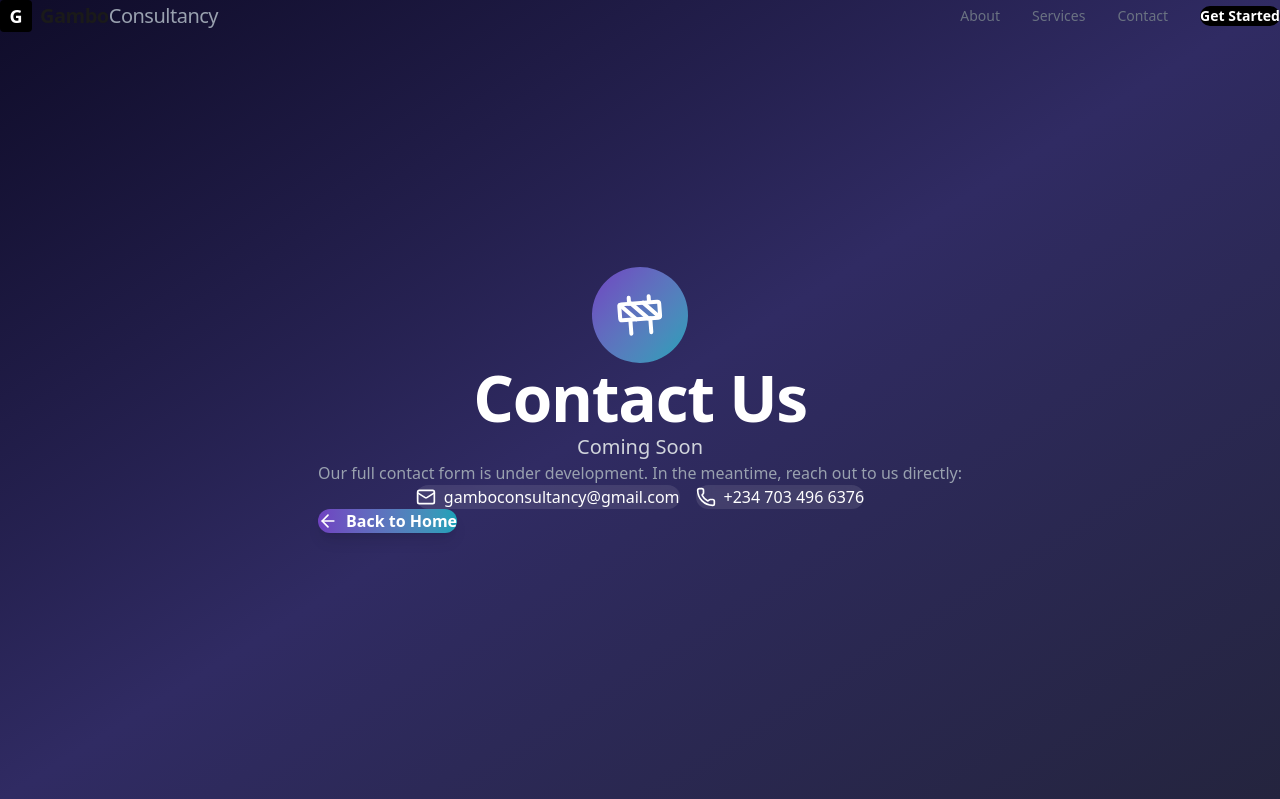
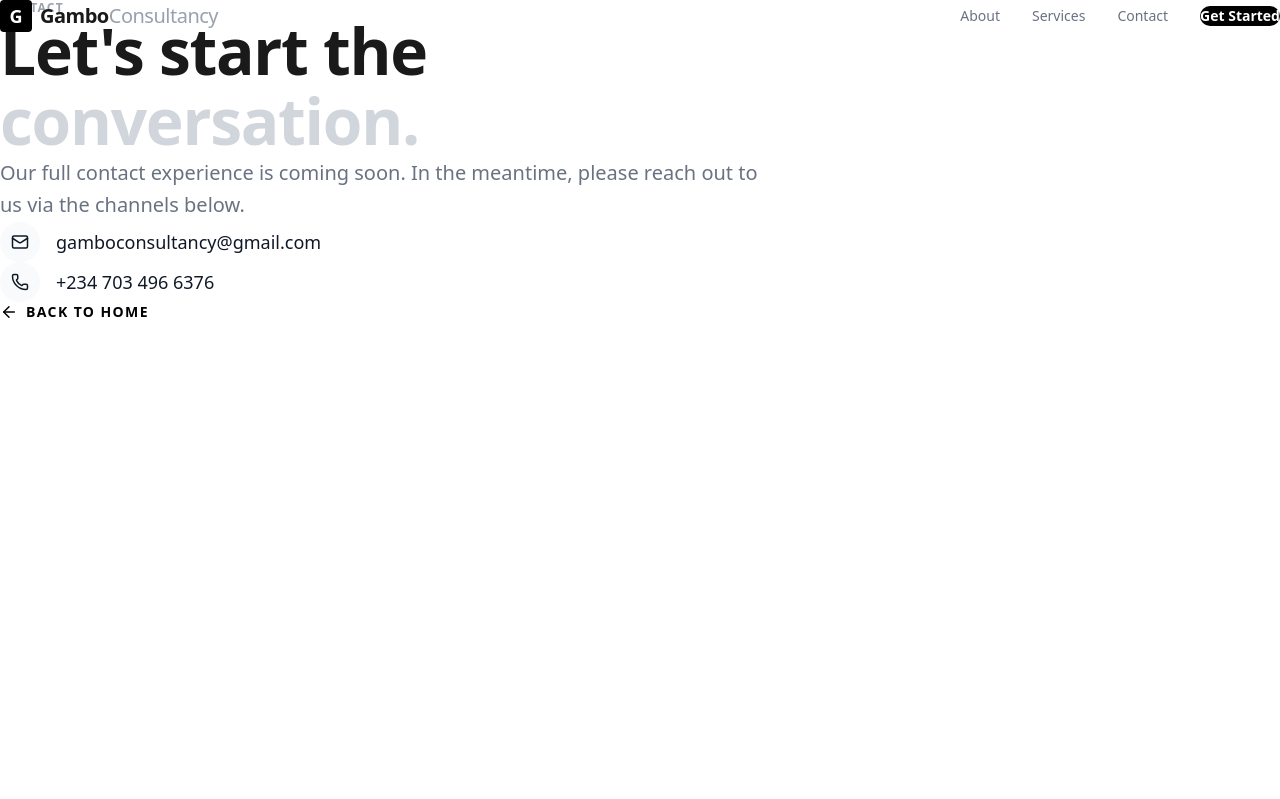
Before and after one commit to samkiell/GamboConsultancy, a Next.js app: page /contact in a window 1280 px wide. Shown: the top 799 px of the page. Built offline with nearby package versions, Linux system fonts and the light colour scheme.

Commit message:
feat: add About, Contact, and Services placeholder pages

```diff
--- a/src/app/about/page.tsx
+++ b/src/app/about/page.tsx
@@ -2,49 +2,27 @@
 
 import { motion } from 'framer-motion';
 import Link from 'next/link';
-import { ArrowLeft, Construction } from 'lucide-react';
+import { ArrowLeft } from 'lucide-react';
 
 export default function AboutPage() {
   return (
-    <div className="min-h-screen bg-gradient-to-br from-[#0f0c29] via-[#302b63] to-[#24243e] flex items-center justify-center px-4">
-      <motion.div
-        initial={{ opacity: 0, y: 20 }}
-        animate={{ opacity: 1, y: 0 }}
-        transition={{ duration: 0.6 }}
-        className="text-center max-w-2xl"
-      >
+    <main className="min-h-screen pt-40 pb-20 px-6">
+      <div className="max-w-3xl mx-auto">
         <motion.div
-          animate={{ rotate: [0, 10, -10, 0] }}
-          transition={{ duration: 2, repeat: Infinity }}
-          className="inline-block mb-8"
+          initial={{ opacity: 0, y: 10 }}
+          animate={{ opacity: 1, y: 0 }}
+          transition={{ duration: 0.6 }}
         >
-          <div className="w-24 h-24 rounded-full bg-gradient-to-br from-[#007BFF] to-[#17A2B8] flex items-center justify-center mx-auto">
-            <Construction className="w-12 h-12 text-white" />
-          </div>
+          <span className="text-xs font-bold uppercase tracking-widest text-gray-400 mb-8 block">About Us</span>
+          <h1 className="mb-8">Our journey of <span className="text-gray-300">excellence.</span></h1>
+          <p className="text-xl text-gray-500 leading-relaxed mb-12">
+            We are currently refining our story to better reflect our vision for the future of consultancy. This page is under construction and will be back soon with a full overview of our team and ethos.
+          </p>
+          <Link href="/" className="inline-flex items-center gap-2 text-sm font-bold uppercase tracking-widest text-black hover:gap-4 transition-all">
+            <ArrowLeft size={18} /> Back to Home
+          </Link>
         </motion.div>
-
-        <h1 className="text-4xl md:text-5xl font-bold text-white mb-4">
-          About Us
-        </h1>
-        <p className="text-xl text-gray-300 mb-2">
-          Coming Soon
-        </p>
-        <p className="text-gray-400 mb-8">
-          We're working hard to bring you more information about Gambo Consultancy.
-          Check back soon to learn about our mission, vision, and the team behind our success.
-        </p>
-
-        <Link href="/">
-          <motion.button
-            whileHover={{ scale: 1.05 }}
-            whileTap={{ scale: 0.95 }}
-            className="px-8 py-4 bg-gradient-to-r from-[#007BFF] to-[#17A2B8] rounded-full font-semibold text-white shadow-lg flex items-center gap-2 mx-auto"
-          >
-            <ArrowLeft size={20} />
-            Back to Home
-          </motion.button>
-        </Link>
-      </motion.div>
-    </div>
+      </div>
+    </main>
   );
 }
--- a/src/app/contact/page.tsx
+++ b/src/app/contact/page.tsx
@@ -2,66 +2,39 @@
 
 import { motion } from 'framer-motion';
 import Link from 'next/link';
-import { ArrowLeft, Construction, Mail, Phone } from 'lucide-react';
+import { ArrowLeft, Mail, Phone } from 'lucide-react';
 
 export default function ContactPage() {
   return (
-    <div className="min-h-screen bg-gradient-to-br from-[#0f0c29] via-[#302b63] to-[#24243e] flex items-center justify-center px-4">
+    <main className="min-h-screen pt-40 pb-20 px-6">
+      <div className="max-w-3xl mx-auto">
         <motion.div
-        initial={{ opacity: 0, y: 20 }}
+          initial={{ opacity: 0, y: 10 }}
           animate={{ opacity: 1, y: 0 }}
           transition={{ duration: 0.6 }}
-        className="text-center max-w-2xl"
         >
-        <motion.div
-          animate={{ rotate: [0, 10, -10, 0] }}
-          transition={{ duration: 2, repeat: Infinity }}
-          className="inline-block mb-8"
-        >
-          <div className="w-24 h-24 rounded-full bg-gradient-to-br from-[#6f42c1] to-[#17A2B8] flex items-center justify-center mx-auto">
-            <Construction className="w-12 h-12 text-white" />
-          </div>
-        </motion.div>
-
-        <h1 className="text-4xl md:text-5xl font-bold text-white mb-4">
-          Contact Us
-        </h1>
-        <p className="text-xl text-gray-300 mb-2">
-          Coming Soon
-        </p>
-        <p className="text-gray-400 mb-8">
-          Our full contact form is under development. In the meantime, reach out to us directly:
+          <span className="text-xs font-bold uppercase tracking-widest text-gray-400 mb-8 block">Contact</span>
+          <h1 className="mb-8">Let's start the <span className="text-gray-300">conversation.</span></h1>
+          <p className="text-xl text-gray-500 leading-relaxed mb-12">
+            Our full contact experience is coming soon. In the meantime, please reach out to us via the channels below.
           </p>
 
-        {/* Quick Contact Info */}
-        <div className="flex flex-col sm:flex-row gap-4 justify-center mb-8">
-          <a
-            href="mailto:gamboconsultancy@gmail.com"
-            className="flex items-center gap-2 px-6 py-3 bg-white/10 backdrop-blur-sm rounded-full text-white hover:bg-white/20 transition-colors"
-          >
-            <Mail size={20} />
-            <span>gamboconsultancy@gmail.com</span>
+          <div className="space-y-6 mb-12">
+              <a href="mailto:gamboconsultancy@gmail.com" className="flex items-center gap-4 text-lg font-medium text-gray-900 hover:text-blue-600 transition-colors">
+                <div className="w-10 h-10 bg-gray-50 flex items-center justify-center rounded-full"><Mail size={18} /></div>
+                gamboconsultancy@gmail.com
               </a>
-          <a
-            href="tel:+2347034966376"
-            className="flex items-center gap-2 px-6 py-3 bg-white/10 backdrop-blur-sm rounded-full text-white hover:bg-white/20 transition-colors"
-          >
-            <Phone size={20} />
-            <span>+234 703 496 6376</span>
+              <a href="tel:+2347034966376" className="flex items-center gap-4 text-lg font-medium text-gray-900 hover:text-blue-600 transition-colors">
+              <div className="w-10 h-10 bg-gray-50 flex items-center justify-center rounded-full"><Phone size={18} /></div>
+                +234 703 496 6376
               </a>
           </div>
 
-        <Link href="/">
-          <motion.button
-            whileHover={{ scale: 1.05 }}
-            whileTap={{ scale: 0.95 }}
-            className="px-8 py-4 bg-gradient-to-r from-[#6f42c1] to-[#17A2B8] rounded-full font-semibold text-white shadow-lg flex items-center gap-2 mx-auto"
-          >
-            <ArrowLeft size={20} />
-            Back to Home
-          </motion.button>
+          <Link href="/" className="inline-flex items-center gap-2 text-sm font-bold uppercase tracking-widest text-black hover:gap-4 transition-all">
+            <ArrowLeft size={18} /> Back to Home
           </Link>
         </motion.div>
       </div>
+    </main>
   );
 }
--- a/src/app/services/page.tsx
+++ b/src/app/services/page.tsx
@@ -2,49 +2,27 @@
 
 import { motion } from 'framer-motion';
 import Link from 'next/link';
-import { ArrowLeft, Construction } from 'lucide-react';
+import { ArrowLeft } from 'lucide-react';
 
 export default function ServicesPage() {
   return (
-    <div className="min-h-screen bg-gradient-to-br from-[#0f0c29] via-[#302b63] to-[#24243e] flex items-center justify-center px-4">
-      <motion.div
-        initial={{ opacity: 0, y: 20 }}
-        animate={{ opacity: 1, y: 0 }}
-        transition={{ duration: 0.6 }}
-        className="text-center max-w-2xl"
-      >
+    <main className="min-h-screen pt-40 pb-20 px-6">
+      <div className="max-w-3xl mx-auto">
         <motion.div
-          animate={{ rotate: [0, 10, -10, 0] }}
-          transition={{ duration: 2, repeat: Infinity }}
-          className="inline-block mb-8"
+          initial={{ opacity: 0, y: 10 }}
+          animate={{ opacity: 1, y: 0 }}
+          transition={{ duration: 0.6 }}
         >
-          <div className="w-24 h-24 rounded-full bg-gradient-to-br from-[#28A745] to-[#17A2B8] flex items-center justify-center mx-auto">
-            <Construction className="w-12 h-12 text-white" />
-          </div>
+          <span className="text-xs font-bold uppercase tracking-widest text-gray-400 mb-8 block">Our Expertise</span>
+          <h1 className="mb-8">Tailored for <span className="text-gray-300">impact.</span></h1>
+          <p className="text-xl text-gray-500 leading-relaxed mb-12">
+            Detailed insights into our five core consultancy pillars—Education, Technology, Leadership, Mentorship, and Coaching—are being meticulously prepared. Stay tuned for a deep dive into our methodologies.
+          </p>
+          <Link href="/" className="inline-flex items-center gap-2 text-sm font-bold uppercase tracking-widest text-black hover:gap-4 transition-all">
+            <ArrowLeft size={18} /> Back to Home
+          </Link>
         </motion.div>
-
-        <h1 className="text-4xl md:text-5xl font-bold text-white mb-4">
-          Our Services
-        </h1>
-        <p className="text-xl text-gray-300 mb-2">
-          Coming Soon
-        </p>
-        <p className="text-gray-400 mb-8">
-          We're preparing detailed information about our comprehensive consultancy services
-          including Educational, IT, Leadership, Mentorship, and Life Coaching.
-        </p>
-
-        <Link href="/">
-          <motion.button
-            whileHover={{ scale: 1.05 }}
-            whileTap={{ scale: 0.95 }}
-            className="px-8 py-4 bg-gradient-to-r from-[#28A745] to-[#17A2B8] rounded-full font-semibold text-white shadow-lg flex items-center gap-2 mx-auto"
-          >
-            <ArrowLeft size={20} />
-            Back to Home
-          </motion.button>
-        </Link>
-      </motion.div>
-    </div>
+      </div>
+    </main>
   );
 }
```
Lines whose indentation alone changed are shown as unchanged.
